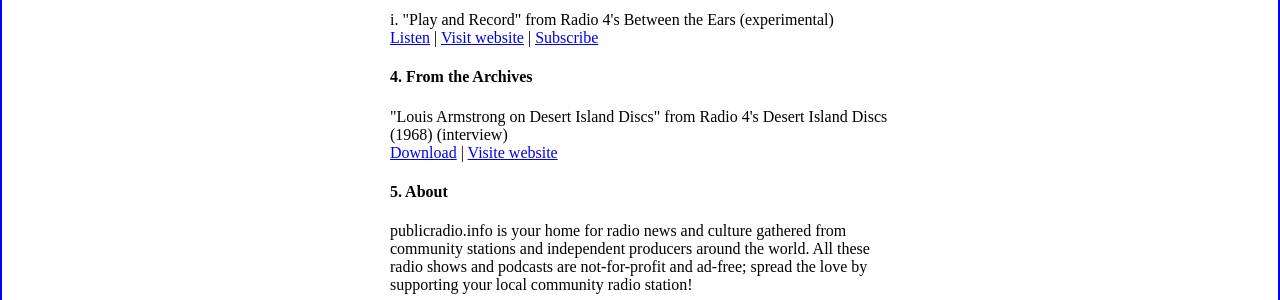
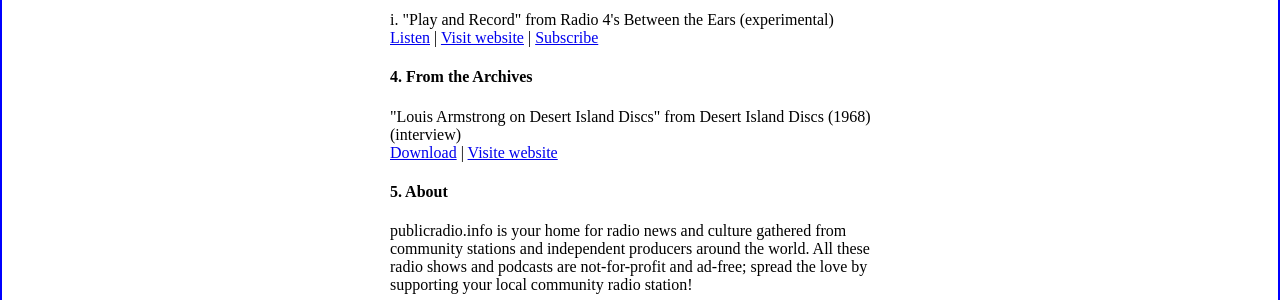
Before and after one commit to radioopensource/dotinfo, a Jekyll site: the page built from index.html, in a window 1280 px wide. Shown: the part 1558-1858 px from the top of the page. Built offline with Jekyll 4.4.1, drawn with Linux system fonts in a browser that asks for light colours.

Commit message:
change title of archive

```diff
--- a/_data/archives.yml
+++ b/_data/archives.yml
@@ -1,5 +1,5 @@
 - title: Louis Armstrong on Desert Island Discs
-  series: Radio 4's Desert Island Discs
+  series: Desert Island Discs
   year: 1968
   genre: interview
   link: http://downloads.bbc.co.uk/podcasts/radio4/dida70/dida70_20150131-0102a.mp3
```
